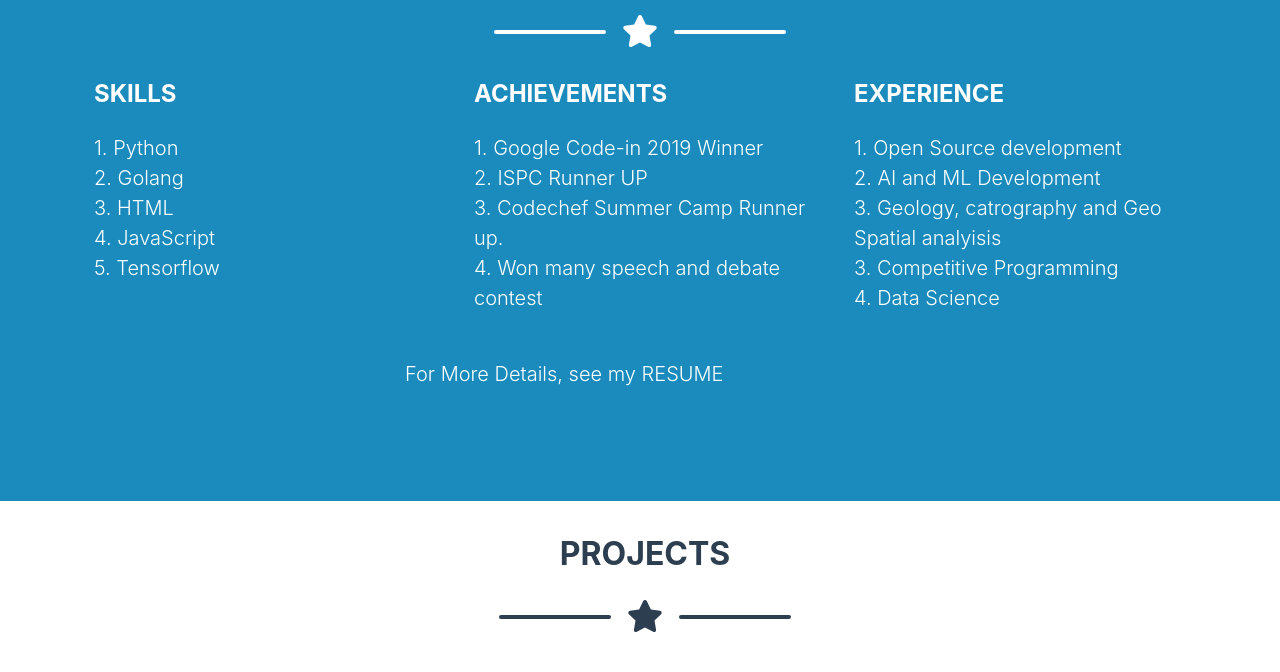
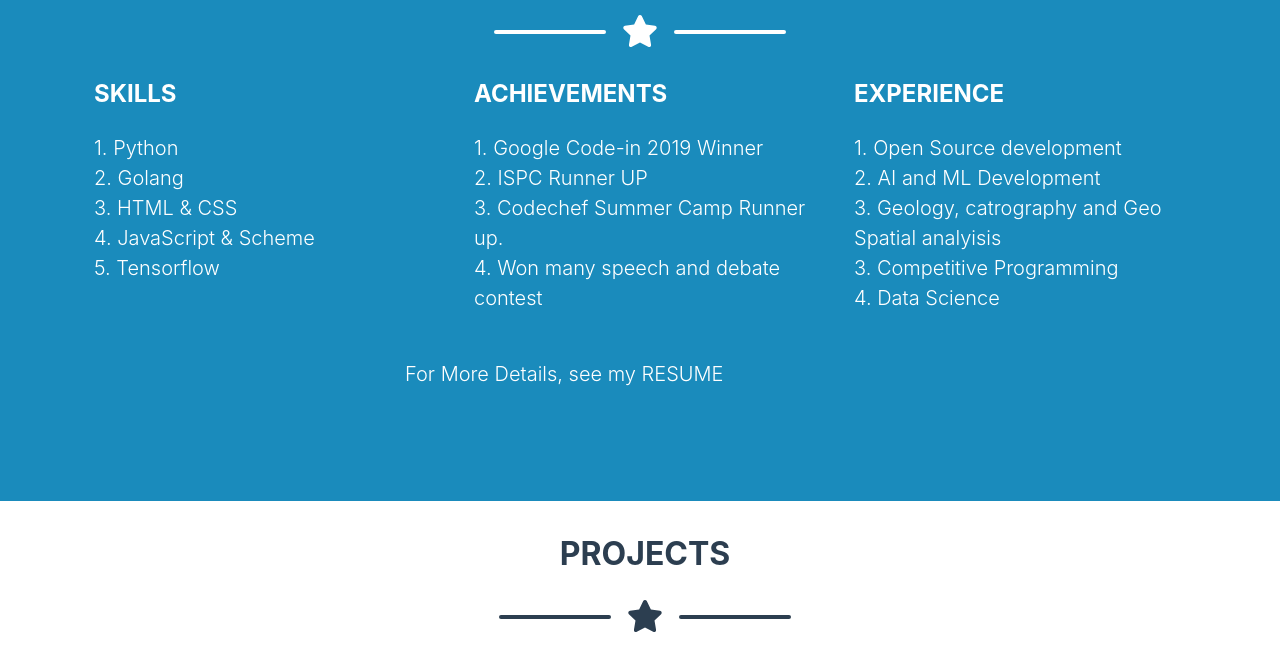
Before and after one commit to pranayjoshi/pranayjoshi.github.io, a plain HTML site: page index.html in a window 1280 px wide. Shown: the part 2060-2732 px from the top of the page. Drawn offline with nearby package versions, Linux system fonts and the light colour scheme; a web font is replaced by a local one.

Commit message:
Update index.html

```diff
--- a/index.html
+++ b/index.html
@@ -286,8 +286,8 @@
                         <h4 class="mb-4">SKILLS</h4>
                             <p class="pre-wrap lead">1. Python
 2. Golang
-3. HTML
-4. JavaScript
+3. HTML & CSS
+4. JavaScript & Scheme
 5. Tensorflow
 </p>
                     </div>
```
